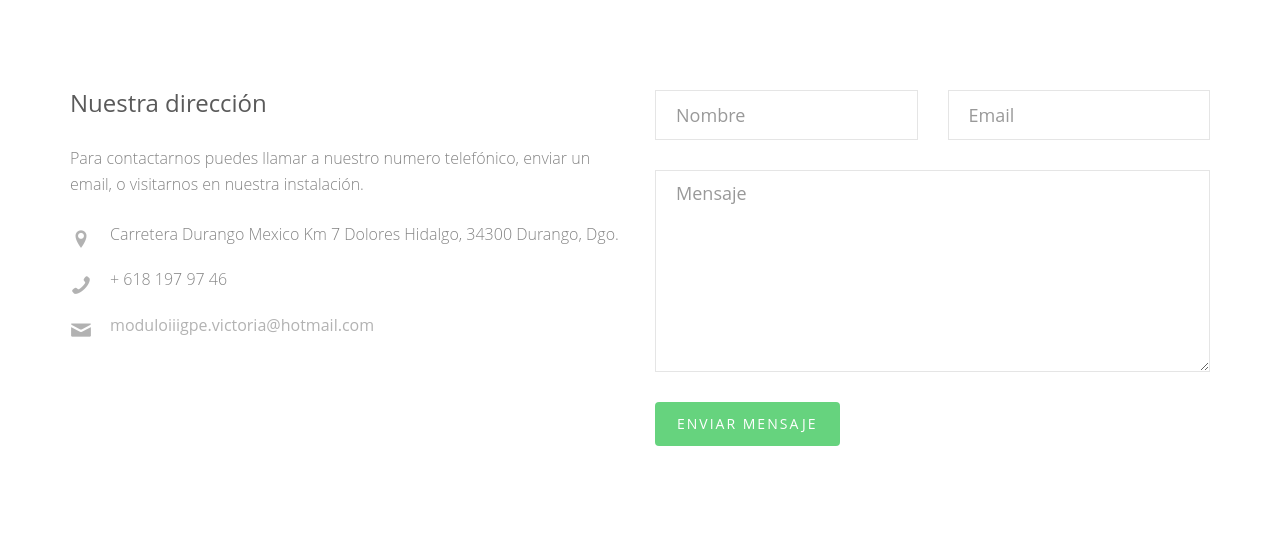
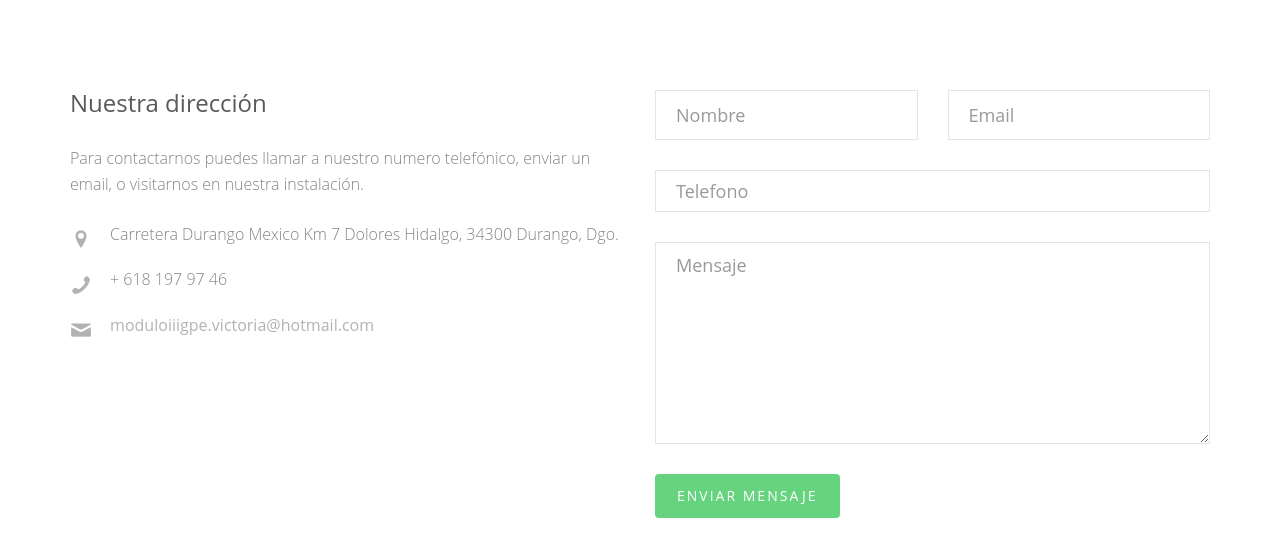
Before and after one commit to MariaRange/ModuloIII-Web, a plain HTML site: page contact.html in a window 1280 px wide. Shown: the part 622-1178 px from the top of the page. Drawn offline with Linux system fonts and the light colour scheme; files whose address does not match are found by name.

Commit message:
telefono
Se agregó en el form el telefono

```diff
--- a/contact.html
+++ b/contact.html
@@ -161,6 +161,11 @@
 								</div>
 								<div class="col-md-12">
 									<div class="form-group">
+										<input type="number" class="form-control" placeholder="Telefono">
+									</div>
+								</div>
+								<div class="col-md-12">
+									<div class="form-group">
 										<textarea name="" class="form-control" id="" cols="30" rows="7" placeholder="Mensaje"></textarea>
 									</div>
 								</div>
```
